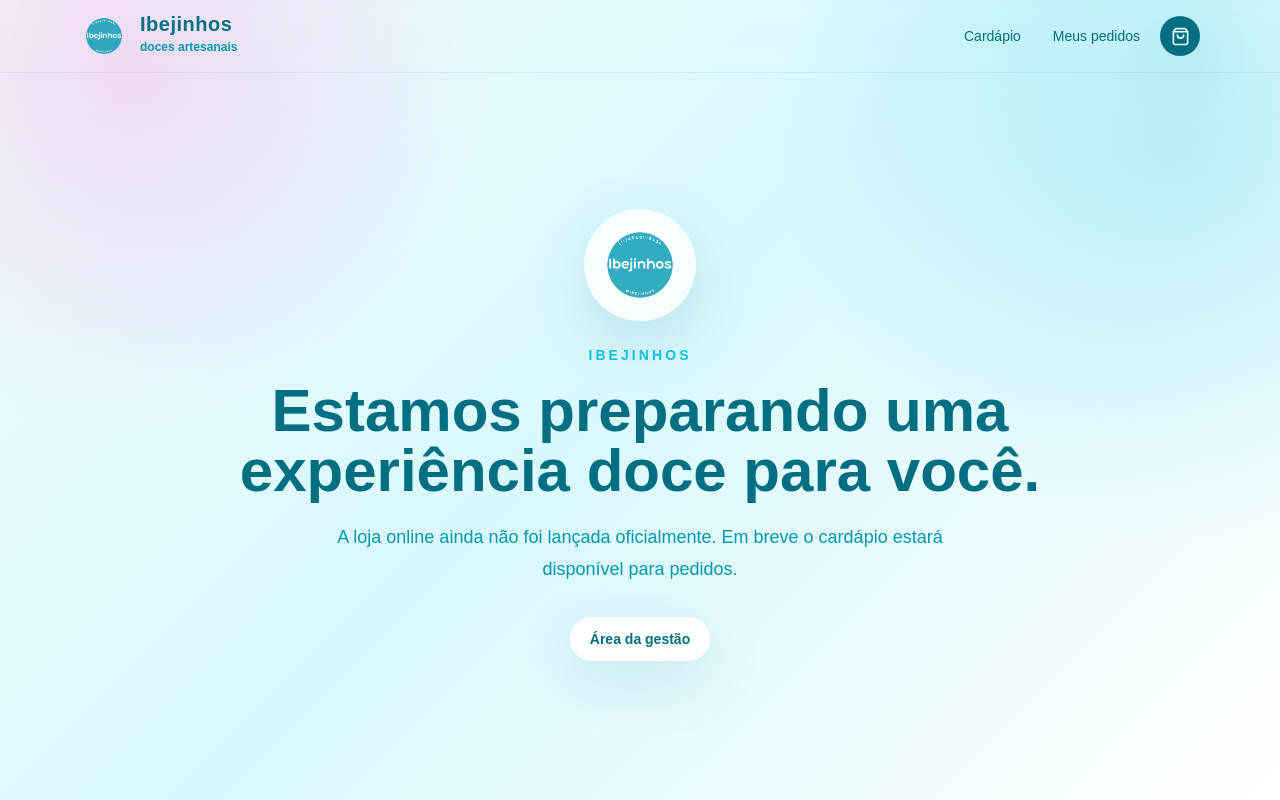
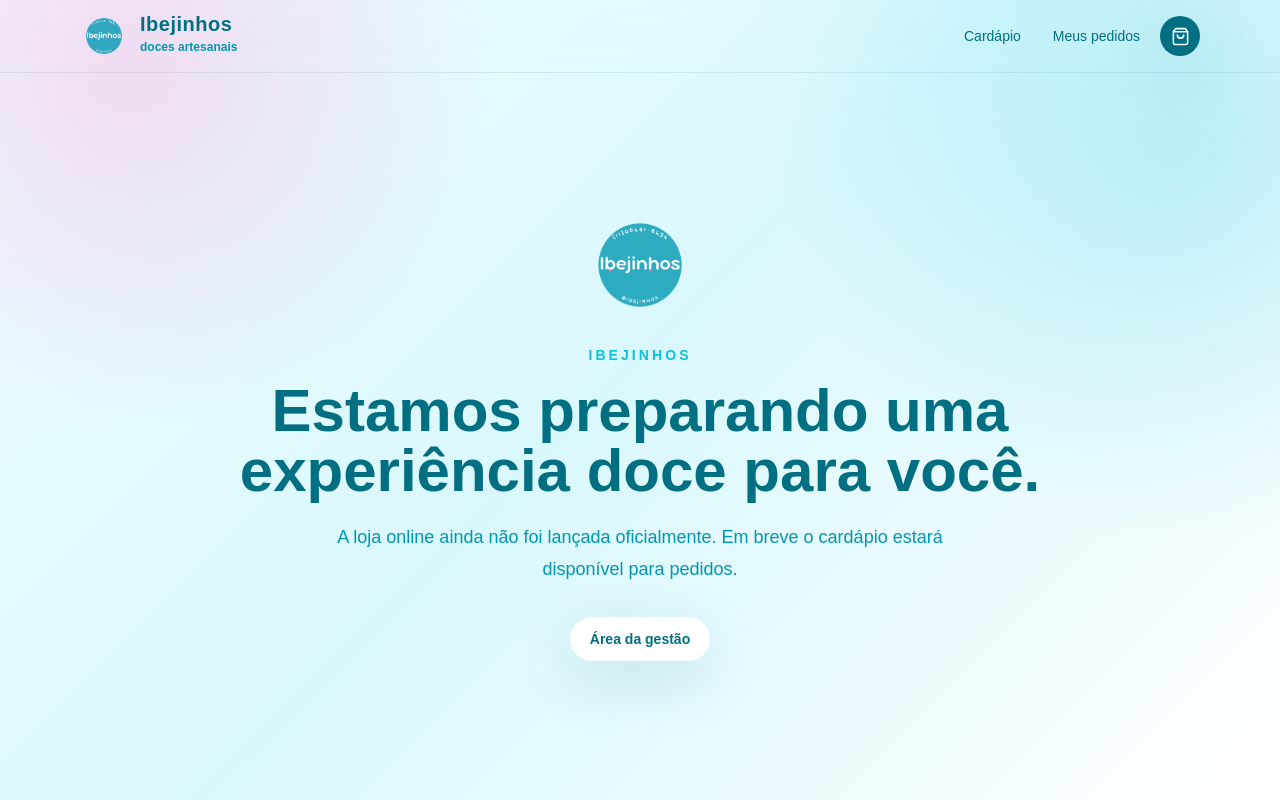
Before and after one commit to maduhisaoka/ibejinhos-erp, a Next.js app: page /em-breve in a window 1280 px wide. Built offline with nearby package versions, Linux system fonts and the light colour scheme.

Commit message:
Remove fundo da logo na pagina de espera

```diff
--- a/app/em-breve/page.tsx
+++ b/app/em-breve/page.tsx
@@ -5,8 +5,8 @@ export default function ComingSoonPage() {
   return (
     <main className="mx-auto grid min-h-[calc(100vh-76px)] max-w-4xl place-items-center px-4 py-12">
       <section className="text-center">
-        <div className="mx-auto mb-6 grid h-28 w-28 place-items-center rounded-full bg-white/80 shadow-soft">
-          <Image src="/brand/logo-cutout.png" alt="Ibejinhos" width={88} height={88} className="object-contain" />
+        <div className="mx-auto mb-6 grid h-28 w-28 place-items-center">
+          <Image src="/brand/logo-cutout.png" alt="Ibejinhos" width={112} height={112} className="object-contain" priority />
         </div>
         <p className="text-sm font-black uppercase tracking-[0.22em] text-gold">Ibejinhos</p>
         <h1 className="mt-4 text-4xl font-black text-cocoa sm:text-6xl">Estamos preparando uma experiência doce para você.</h1>
```
